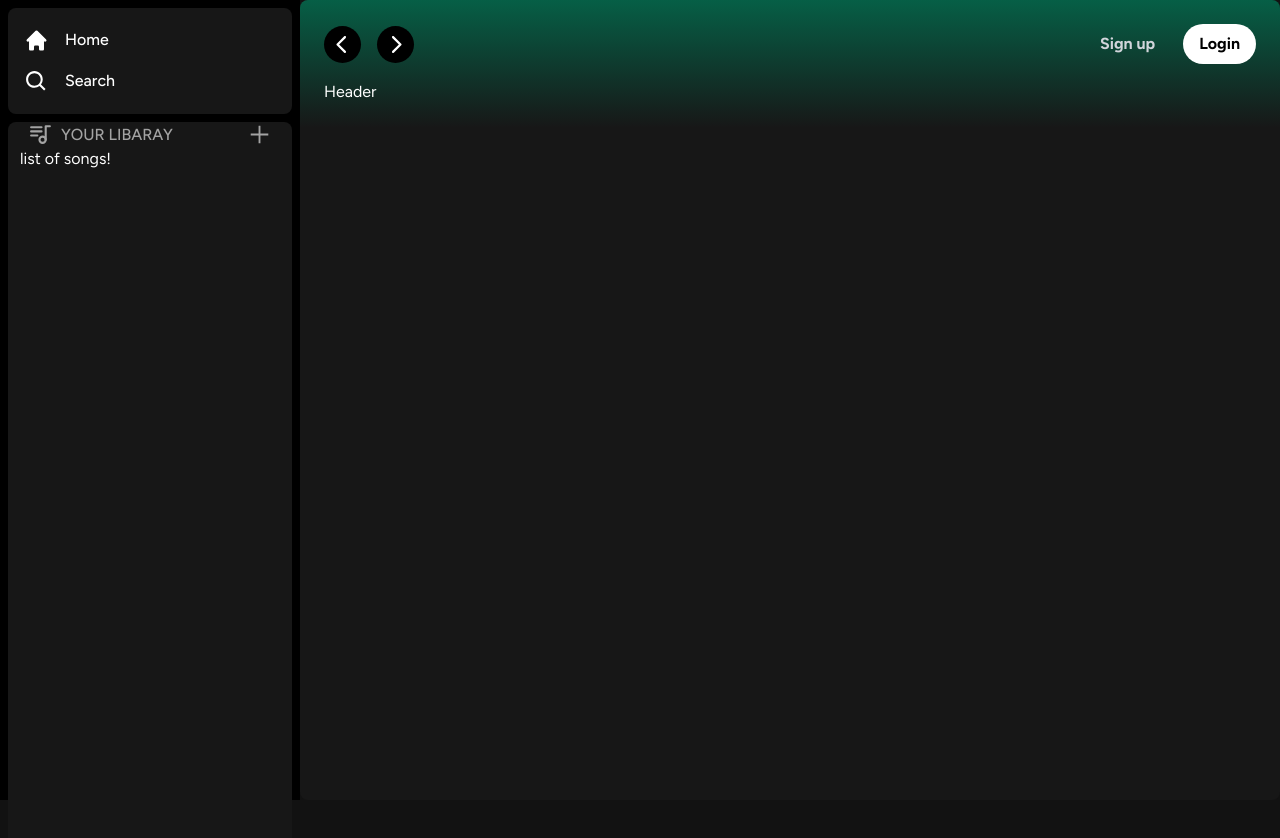
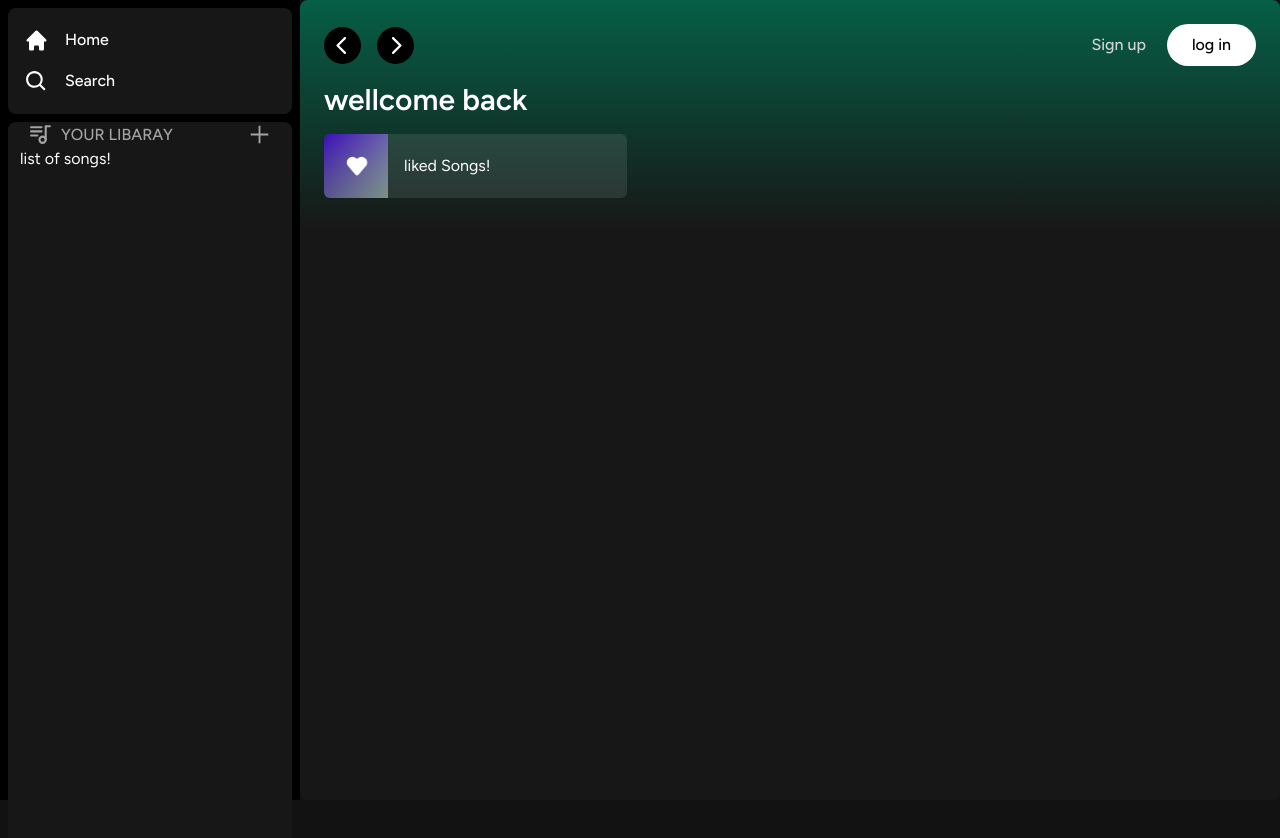
Before and after one commit to aliBenhenia/spotify-clone, a Next.js app: page / in a window 1280 px wide. Shown: the top 838 px of the page. Built offline with nearby package versions, Linux system fonts and the light colour scheme.

Commit message:
handle basic ui

```diff
--- a/app/(site)/page.tsx
+++ b/app/(site)/page.tsx
@@ -1,4 +1,5 @@
 import Header from "@/components/Header";
+import ListItem from "@/components/ListItem";
 
 export default function Home() {
   return (
@@ -12,7 +13,32 @@ export default function Home() {
         overflow-y-auto
        '>
           <Header>
-              Header
+              <div className="mb-2">
+                <h1
+                className="
+                text-white
+                text-3xl
+                font-semibold
+                "
+                >
+                  wellcome back
+                </h1>
+                <div
+                className="
+                grid
+                grid-cols-1
+                sm:grid-cols-2
+                xl:grid-cols-3
+                2xl:grid-cols-4
+                gap-3
+                mt-4
+                ">
+                    <ListItem image="/images/liked.png"
+                     name="liked Songs!"
+                     href="liked"
+                    />
+                </div>
+              </div>
           </Header>
        </div>
    </>
--- /dev/null
+++ b/components/Button.tsx
@@ -0,0 +1,47 @@
+import { Twinkle_Star } from "next/font/google";
+import { ButtonHTMLAttributes, ReactNode, forwardRef } from "react"
+import { twMerge } from "tailwind-merge"
+interface Button_props extends ButtonHTMLAttributes<HtmlHTMLAttributes>
+{
+    children : ReactNode;
+
+}
+const Button = forwardRef<HTMLButtonElement, Button_props>(( {
+    className,
+    children,
+    disabled,
+    type='button',
+    ...props
+
+ }, ref)=>{
+
+    return  (
+        <button
+        type={ type}
+        className={twMerge(`
+        w-full
+        rounded-full
+        py-2
+        px-2
+        disabled:cursor-not-allowed
+        disabled:opacity-50
+        border
+        border-transparent
+        text-black
+        font-bold
+        hover:opacity-75
+        transition
+        `, className)}
+        disabled={disabled}
+        ref={ref}
+        {...props}
+        >
+            {children}
+
+        </button>
+    );
+ }
+    );
+Button.displayName = 'button'
+
+export default Button;
--- a/components/Header.tsx
+++ b/components/Header.tsx
@@ -2,7 +2,9 @@
 import {useRouter} from "next/navigation"
 import {twMerge} from "tailwind-merge"
 import {RxCaretLeft, RxCaretRight} from "react-icons/rx"
-
+import { HiHome } from "react-icons/hi";
+import { BiSearch } from "react-icons/bi";
+import Button from "./Button";
 
 interface header_props {
     children : React.ReactNode;
@@ -32,7 +34,7 @@ const Header : React.FC<header_props> = ({children, className })=>{
                 justify-between
 
             ">
-                <div className="  flex gap-x-4 items-center">
+                <div className="hidden  md:flex gap-x-4 items-center">
                     <button
                     onClick = {()=> router.back()}
 
@@ -68,19 +70,50 @@ const Header : React.FC<header_props> = ({children, className })=>{
                     </button>
                 </div>
                 <div className="flex md:hidden gap-x-2 items-center">
+                    <button className="bg-white p-2 rounded-full flex item-center justify-center hover:opacity-70 transition">
+                        <HiHome className="text-black" size={30} />
+                    </button >
+                    <button className="bg-white p-2 rounded-full flex item-center justify-center hover:opacity-70 transition">
+                        <BiSearch className="text-black" size={30} />
+                    </button >
+                </div>
+                <div className="flex item-center  justify-between gap-x-3">
+                     {/* <button className="  text-gray-300 px-4 py-2 rounded-full font-bold">
+                       Sign up
+                     </button>
+                     <button className="  bg-white text-black px-4 py-2 rounded-full font-bold">
+                       Login
+                     </button> */}
+                   <>
+                     <div>
+                        <Button
+                        onClick={()=>{}}
+                       className="
+                            bg-transparent
+                            text-neutral-300
+                            font-medium
+                        "
+                        >
+                            Sign up
+                        </Button>
 
+                     </div>
+                     <div>
+                        <Button
+                        onClick={()=>{}}
+                        className="
+                            bg-white
+                            px-6
+                            py-2
+                            font-medium
+                        "
+                        >
+                            log in
+                        </Button>
+
+                     </div>
+                   </>
                 </div>
-                <div className="flex justify-between">
-
-
-
-  <button className="  text-gray-300 px-4 py-2 rounded-full font-bold mr-3">
-    Sign up
-  </button>
-  <button className="  bg-white text-black px-4 py-2 rounded-full font-bold">
-    Login
-  </button>
-</div>
             </div>
             {children}
         </div>
--- /dev/null
+++ b/components/ListItem.tsx
@@ -0,0 +1,74 @@
+"use client"
+
+import { useRouter } from "next/navigation";
+import Image from "next/image"
+import { FaPlay } from "react-icons/fa";
+
+interface ListItem_props{
+    name:string;
+    image:string;
+    href:string;
+}
+
+
+export default function ListItem({name,image, href}:ListItem_props) {
+ const router = useRouter();
+ const onclick = ()=>{
+    // add auth before change route
+    router.push(href);
+
+ }
+  return (
+    <div>
+        <button
+        onClick={onclick}
+        className="
+            relative
+            group
+            flex
+            items-center
+            rounded-md
+            overflow-hidden
+            gap-x-4
+            bg-neutral-100/10
+            hover:bg-neutral-100/20
+            transition
+            pr-4
+            w-full
+        ">
+                <div className="
+                    relative
+                    min-h-[64px]
+                    min-w-[64px]
+                ">
+                    <Image
+                     className="object-cover"
+                     src={image}
+                     width={64}
+                     height={64}
+                     alt="image liked"
+                    />
+                </div>
+                    <p className="text-medium truncate py-5">
+                        {name}
+                    </p>
+                    <div className="  absolute
+                        transition
+                        opacity-0
+                        rounded-full
+                        flex
+                        items-center
+                        justify-center
+                        bg-green-500
+                        p-3
+                        group-hover:opacity-100
+                        hover:scale-110
+                        drop-shadow-md
+                        right-4
+                        group">
+                        <FaPlay className="text-black" />
+                    </div>
+        </button>
+    </div>
+  )
+}
```
Also changed, not shown: public/images/liked.png (added).
